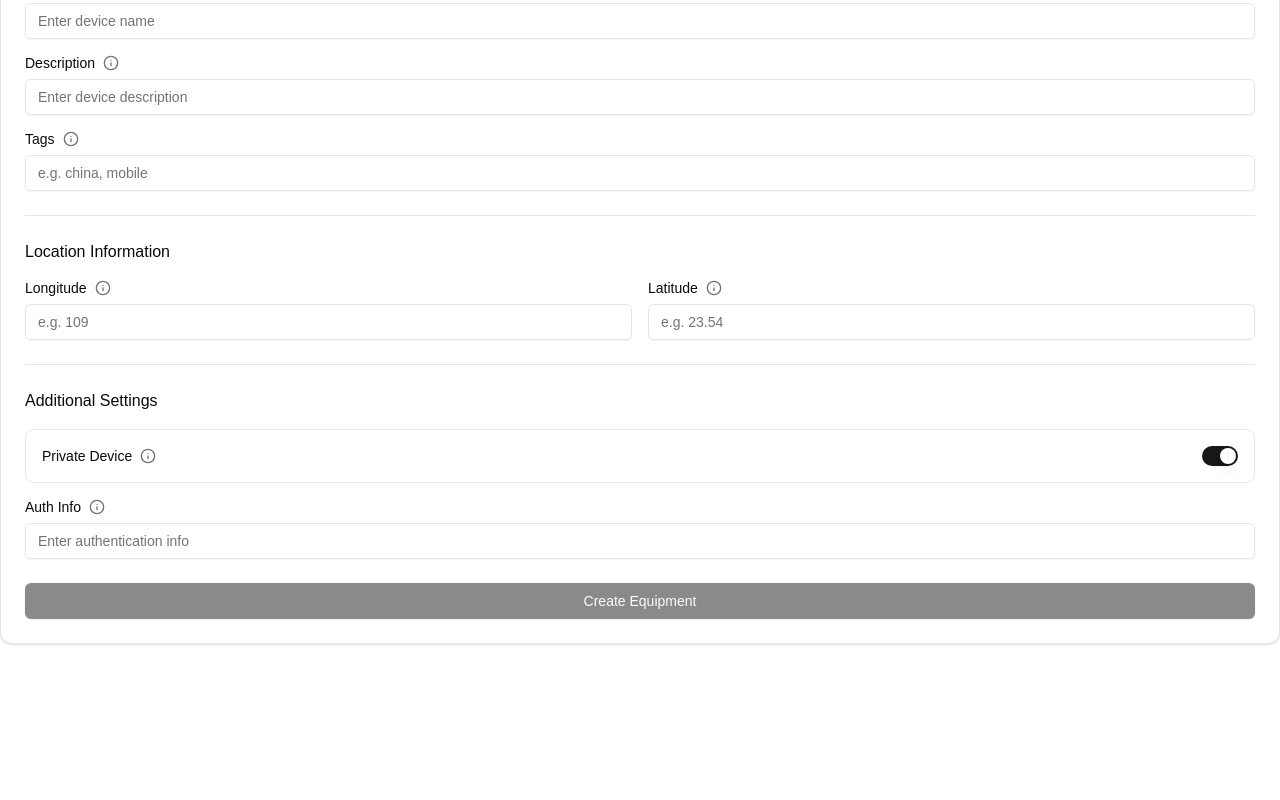
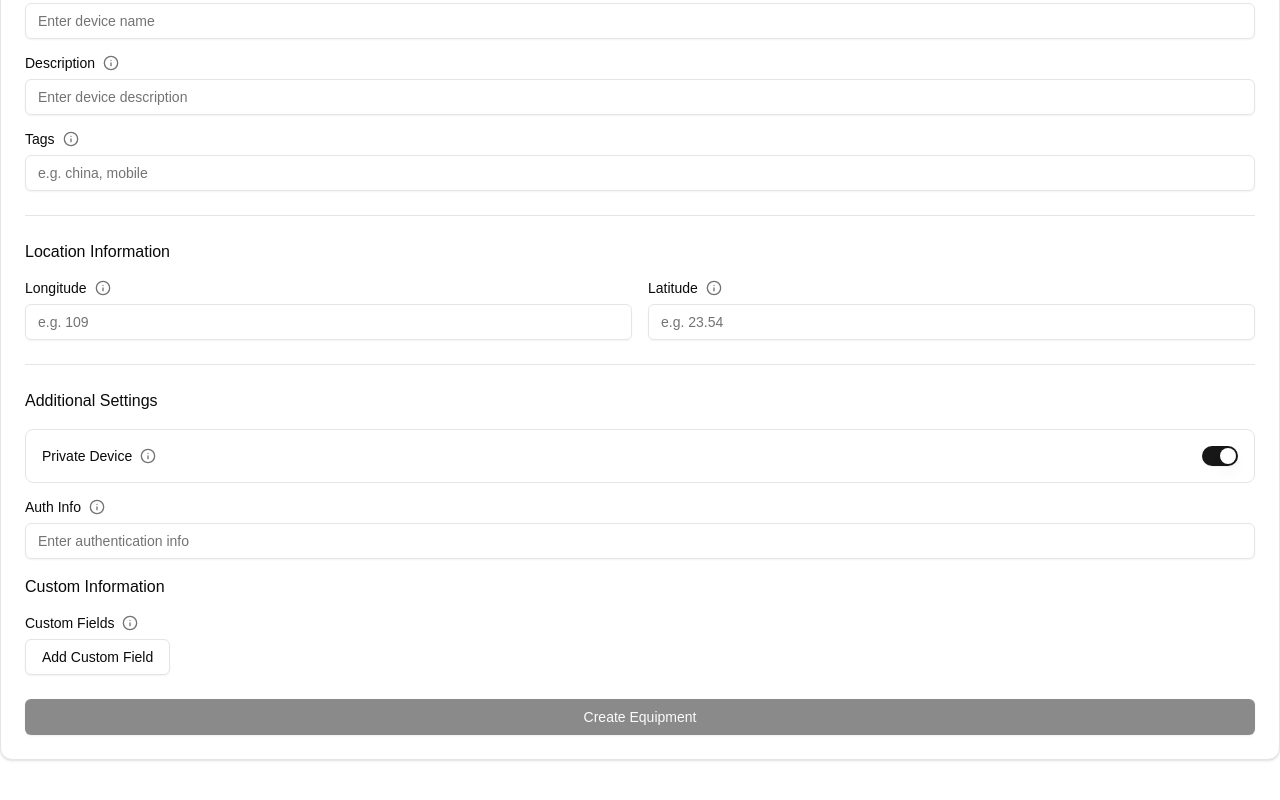
Before and after one commit to ayazhankadessova/one-net-api-management, a Next.js app: page / in a window 1280 px wide. Shown: the part 470-1270 px from the top of the page. Before the commit the page ends 1154 px from the top, so only its background shows below. Built offline with nearby package versions, Linux system fonts and the light colour scheme.

Commit message:
added key value pairs for other fields

```diff
--- a/components/new-equipment.tsx
+++ b/components/new-equipment.tsx
@@ -26,10 +26,7 @@ const initialFormData: NewEquipmentRequest = {
   },
   private: true,
   auth_info: '',
-  other: {
-    version: '',
-    manufacturer: '',
-  },
+  other: {},
 }
 
 interface Props {
@@ -66,8 +63,7 @@ export function NewEquipmentForm({ apiKey }: Props) {
         : {}),
       ...(formData.private !== undefined && { private: formData.private }),
       ...(formData.auth_info && { auth_info: formData.auth_info }),
-      ...(formData.other?.version || formData.other?.manufacturer
-        ? { other: formData.other }
+      ...(formData.other ? { other: formData.other }
         : {}),
     }
 
@@ -200,7 +196,6 @@ export function NewEquipmentForm({ apiKey }: Props) {
           {/* Additional Settings */}
           <div className='space-y-4'>
             <h3 className='font-medium'>Additional Settings</h3>
-
             {/* Privacy Setting */}
             <div className='flex items-center justify-between rounded-lg border p-4'>
               <div className='space-y-0.5'>
@@ -216,7 +211,6 @@ export function NewEquipmentForm({ apiKey }: Props) {
                 }
               />
             </div>
-
             {/* Auth Info */}
             <div className='space-y-2'>
               <FieldLabel
@@ -234,42 +228,82 @@ export function NewEquipmentForm({ apiKey }: Props) {
                 placeholder='Enter authentication info'
               />
             </div>
-
             {/* Other Information */}
-            {/* <div className='grid grid-cols-2 gap-4'>
+            <div className='space-y-4'>
+              <h3 className='font-medium'>Custom Information</h3>
               <div className='space-y-2'>
                 <FieldLabel
-                  label='Version'
-                  description='Device version number'
+                  label='Custom Fields'
+                  description='Add custom key-value pairs'
+                />
+                <div className='space-y-2'>
+                  {/* Add new field button */}
+                  <Button
+                    type='button'
+                    variant='outline'
+                    onClick={() => {
+                      setFormData((prev) => ({
+                        ...prev,
+                        other: {
+                          ...prev.other,
+                          '': '', // Add new empty field
+                        },
+                      }))
+                    }}
+                  >
+                    Add Custom Field
+                  </Button>
+
+                  {/* Dynamic fields */}
+                  {Object.entries(formData.other || {}).map(
+                    ([key, value], index) => (
+                      <div key={index} className='flex gap-2'>
+                        <Input
+                          placeholder='Key'
+                          value={key}
+                          onChange={(e) => {
+                            const newOther = { ...formData.other }
+                            const oldKey = key
+                            delete newOther[oldKey]
+                            newOther[e.target.value] = value
+                            setFormData((prev) => ({
+                              ...prev,
+                              other: newOther,
+                            }))
+                          }}
                         />
                         <Input
-                  value={formData.other?.version}
-                  onChange={(e) =>
+                          placeholder='Value'
+                          value={value}
+                          onChange={(e) => {
                             setFormData((prev) => ({
                               ...prev,
-                      other: { ...prev.other, version: e.target.value },
+                              other: {
+                                ...prev.other,
+                                [key]: e.target.value,
+                              },
                             }))
-                  }
-                  placeholder='e.g. 1.0.0'
+                          }}
                         />
-              </div>
-              <div className='space-y-2'>
-                <FieldLabel
-                  label='Manufacturer'
-                  description='Device manufacturer name'
-                />
-                <Input
-                  value={formData.other.manufacturer}
-                  onChange={(e) =>
+                        <Button
+                          variant='destructive'
+                          onClick={() => {
+                            const newOther = { ...formData.other }
+                            delete newOther[key]
                             setFormData((prev) => ({
                               ...prev,
-                      other: { ...prev.other, manufacturer: e.target.value },
+                              other: newOther,
                             }))
-                  }
-                  placeholder='e.g. China Mobile'
-                />
+                          }}
+                        >
+                          Remove
+                        </Button>
                       </div>
-            </div> */}
+                    )
+                  )}
+                </div>
+              </div>
+            </div>
           </div>
 
           {/* Submit Button */}
--- /dev/null
+++ b/components/ui/textarea.tsx
@@ -0,0 +1,22 @@
+import * as React from "react"
+
+import { cn } from "@/lib/utils"
+
+const Textarea = React.forwardRef<
+  HTMLTextAreaElement,
+  React.ComponentProps<"textarea">
+>(({ className, ...props }, ref) => {
+  return (
+    <textarea
+      className={cn(
+        "flex min-h-[60px] w-full rounded-md border border-input bg-transparent px-3 py-2 text-base shadow-sm placeholder:text-muted-foreground focus-visible:outline-none focus-visible:ring-1 focus-visible:ring-ring disabled:cursor-not-allowed disabled:opacity-50 md:text-sm",
+        className
+      )}
+      ref={ref}
+      {...props}
+    />
+  )
+})
+Textarea.displayName = "Textarea"
+
+export { Textarea }
--- a/types/common.ts
+++ b/types/common.ts
@@ -3,10 +3,7 @@ export interface Location {
   lat: number | null
 }
 
-export interface Other {
-  version: string
-  manufacturer: string
-}
+export type Other = Record<string, string>;
 
 export interface ApiResponse {
   errno: number
```
Lines whose indentation alone changed are shown as unchanged.
